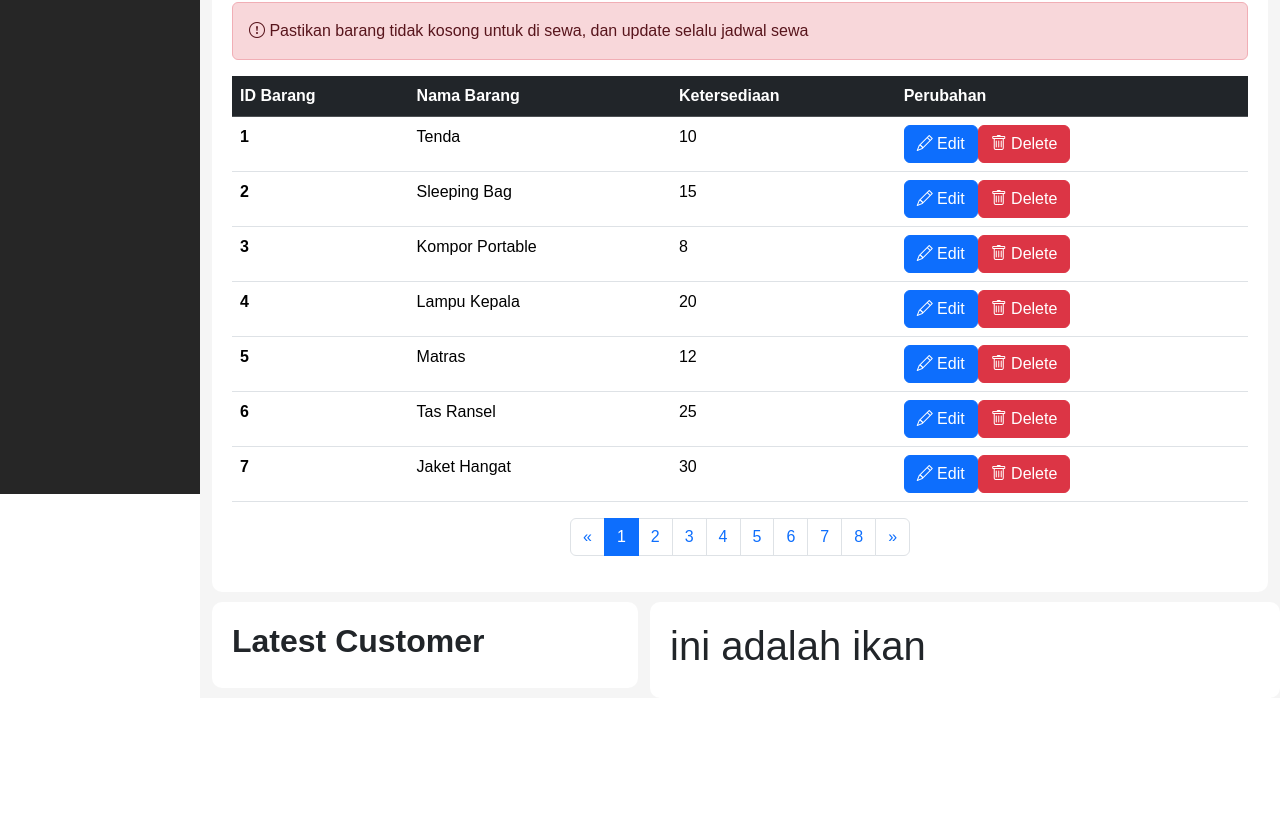
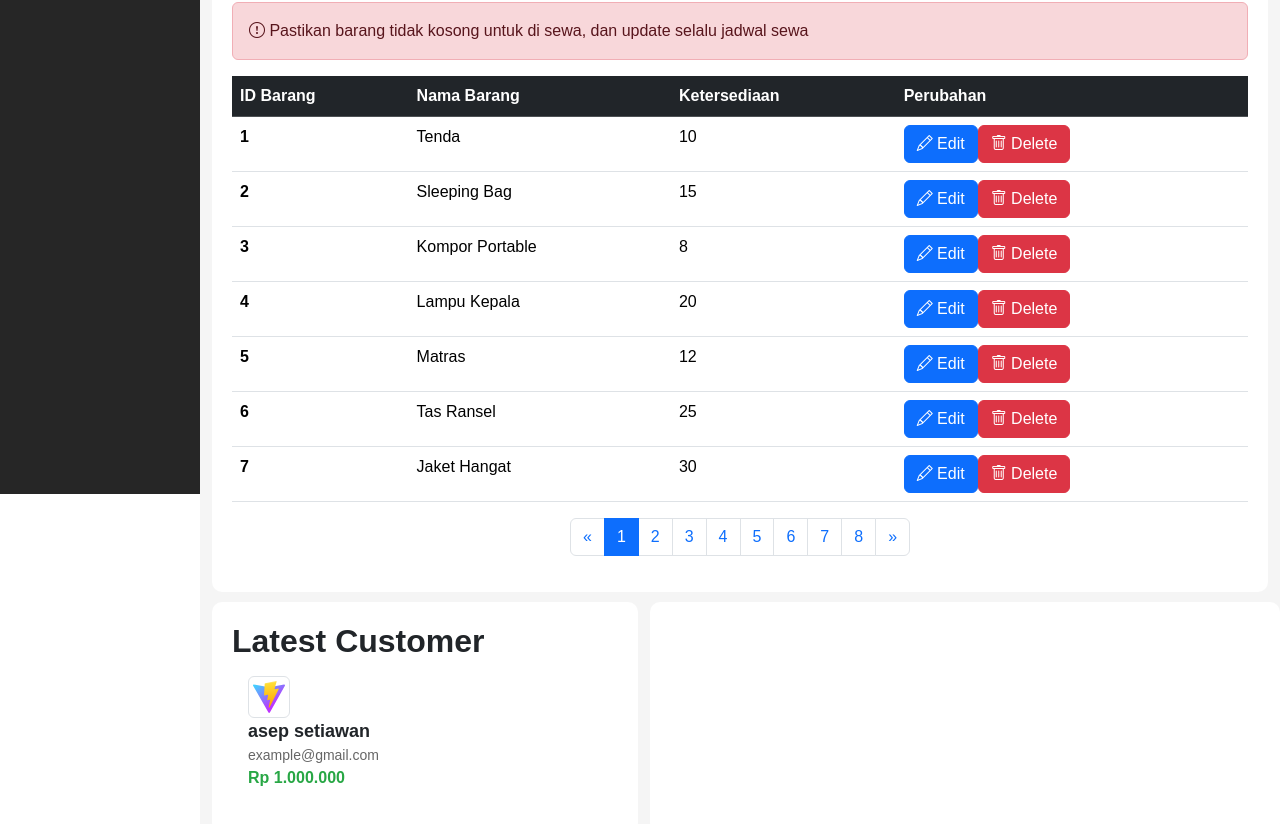
Before and after one commit to keriz21/summit-up-front-end, a Vue app in the folder Frontend/: page /dashboard in a window 1280 px wide. Shown: the part 306-1130 px from the top of the page. Before the commit the page ends 1004 px from the top, so only its background shows below. Built offline with nearby package versions, Linux system fonts and the light colour scheme.

Commit message:
add top product

```diff
--- a/Frontend/public/data/purchase_date.json
+++ b/Frontend/public/data/purchase_date.json
@@ -1,50 +1,18 @@
 [
-    {"name": "John Doe", "purchase_date": "2023-07-01"},
-    {"name": "Jane Smith", "purchase_date": "2023-07-02"},
-    {"name": "Alice Johnson", "purchase_date": "2023-07-03"},
-    {"name": "Bob Brown", "purchase_date": "2023-07-04"},
-    {"name": "Charlie Davis", "purchase_date": "2023-07-05"},
-    {"name": "Diana Evans", "purchase_date": "2023-07-06"},
-    {"name": "Evan Foster", "purchase_date": "2023-07-07"},
-    {"name": "Fiona Garcia", "purchase_date": "2023-07-08"},
-    {"name": "George Harris", "purchase_date": "2023-07-09"},
-    {"name": "Hannah Jones", "purchase_date": "2023-07-10"},
-    {"name": "Ian King", "purchase_date": "2023-07-11"},
-    {"name": "Jessica Lee", "purchase_date": "2023-07-12"},
-    {"name": "Kevin Martinez", "purchase_date": "2023-07-13"},
-    {"name": "Laura Nelson", "purchase_date": "2023-07-14"},
-    {"name": "Michael Owens", "purchase_date": "2023-07-15"},
-    {"name": "Natalie Parker", "purchase_date": "2023-07-16"},
-    {"name": "Oscar Quinn", "purchase_date": "2023-07-17"},
-    {"name": "Paul Roberts", "purchase_date": "2023-07-18"},
-    {"name": "Quinn Sanchez", "purchase_date": "2023-07-19"},
-    {"name": "Rachel Thomas", "purchase_date": "2023-07-20"},
-    {"name": "Sam Underwood", "purchase_date": "2023-07-21"},
-    {"name": "Tina Vargas", "purchase_date": "2023-07-22"},
-    {"name": "Ulysses Walker", "purchase_date": "2023-07-23"},
-    {"name": "Violet Xavier", "purchase_date": "2023-07-24"},
-    {"name": "William Young", "purchase_date": "2023-07-25"},
-    {"name": "Xander Zimmerman", "purchase_date": "2023-07-26"},
-    {"name": "Yasmin Allen", "purchase_date": "2023-07-27"},
-    {"name": "Zachary Bennett", "purchase_date": "2023-07-28"},
-    {"name": "Amber Clark", "purchase_date": "2023-07-29"},
-    {"name": "Brian Davis", "purchase_date": "2023-07-30"},
-    {"name": "Catherine Edwards", "purchase_date": "2023-07-31"},
-    {"name": "David Foster", "purchase_date": "2023-08-01"},
-    {"name": "Eleanor Garcia", "purchase_date": "2023-08-02"},
-    {"name": "Frank Harris", "purchase_date": "2023-08-03"},
-    {"name": "Grace Johnson", "purchase_date": "2023-08-04"},
-    {"name": "Henry King", "purchase_date": "2023-08-05"},
-    {"name": "Isabella Lee", "purchase_date": "2023-08-06"},
-    {"name": "Jack Martinez", "purchase_date": "2023-08-07"},
-    {"name": "Karen Nelson", "purchase_date": "2023-08-08"},
-    {"name": "Leonard Owens", "purchase_date": "2023-08-09"},
-    {"name": "Maria Parker", "purchase_date": "2023-08-10"},
-    {"name": "Nathan Quinn", "purchase_date": "2023-08-11"},
-    {"name": "Olivia Roberts", "purchase_date": "2023-08-12"},
-    {"name": "Peter Sanchez", "purchase_date": "2023-08-13"},
-    {"name": "Quincy Thomas", "purchase_date": "2023-08-14"},
-    {"name": "Rebecca Underwood", "purchase_date": "2023-08-15"},
-    {"name": "Steven Vargas", "purchase_date": "2023-08-16"},
-    {"name": "Teresa Walker", "purchase_date": "2023-08-17"}
+    {"name": "John Doe", "purchase_date": "2023-07-01", "img": "https://example.com/img/john_doe.jpg", "purchase_money": 120000},
+    {"name": "Jane Smith", "purchase_date": "2023-07-02", "img": "https://example.com/img/jane_smith.jpg", "purchase_money": 85750},
+    {"name": "Alice Johnson", "purchase_date": "2023-07-03", "img": "https://example.com/img/alice_johnson.jpg", "purchase_money": 95000},
+    {"name": "Bob Brown", "purchase_date": "2023-07-04", "img": "https://example.com/img/bob_brown.jpg", "purchase_money": 112500},
+    {"name": "Charlie Davis", "purchase_date": "2023-07-05", "img": "https://example.com/img/charlie_davis.jpg", "purchase_money": 150000},
+    {"name": "Diana Evans", "purchase_date": "2023-07-06", "img": "https://example.com/img/diana_evans.jpg", "purchase_money": 75000},
+    {"name": "Evan Foster", "purchase_date": "2023-07-07", "img": "https://example.com/img/evan_foster.jpg", "purchase_money": 60500},
+    {"name": "Fiona Garcia", "purchase_date": "2023-07-08", "img": "https://example.com/img/fiona_garcia.jpg", "purchase_money": 140000},
+    {"name": "George Harris", "purchase_date": "2023-07-09", "img": "https://example.com/img/george_harris.jpg", "purchase_money": 100000},
+    {"name": "Hannah Jones", "purchase_date": "2023-07-10", "img": "https://example.com/img/hannah_jones.jpg", "purchase_money": 90100},
+    {"name": "Ian King", "purchase_date": "2023-07-11", "img": "https://example.com/img/ian_king.jpg", "purchase_money": 105000},
+    {"name": "Jessica Lee", "purchase_date": "2023-07-12", "img": "https://example.com/img/jessica_lee.jpg", "purchase_money": 80800},
+    {"name": "Kevin Martinez", "purchase_date": "2023-07-13", "img": "https://example.com/img/kevin_martinez.jpg", "purchase_money": 136000},
+    {"name": "Laura Nelson", "purchase_date": "2023-07-14", "img": "https://example.com/img/laura_nelson.jpg", "purchase_money": 65900},
+    {"name": "Michael Owens", "purchase_date": "2023-07-15", "img": "https://example.com/img/michael_owens.jpg", "purchase_money": 85200},
+    {"name": "Natalie Parker", "purchase_date": "2023-07-16", "img": "https://example.com/img/natalie_parker.jpg", "purchase_money": 121500}
 ]
--- /dev/null
+++ b/Frontend/public/data/top_product.json
@@ -0,0 +1,17 @@
+[
+    {"product_name": "Summit Climbing Backpack", "sales_count": 150},
+    {"product_name": "Mountain Hiking Boots", "sales_count": 200},
+    {"product_name": "High Altitude Tent", "sales_count": 120},
+    {"product_name": "Climbing Rope 30m", "sales_count": 180},
+    {"product_name": "GPS Navigation Device", "sales_count": 160},
+    {"product_name": "Insulated Sleeping Bag", "sales_count": 75},
+    {"product_name": "Weatherproof Jacket", "sales_count": 130},
+    {"product_name": "Portable Water Filter", "sales_count": 90},
+    {"product_name": "Hiking Poles Set", "sales_count": 85},
+    {"product_name": "Compact First Aid Kit", "sales_count": 110},
+    {"product_name": "Summit Expedition Hat", "sales_count": 140},
+    {"product_name": "Climbing Carabiners Set", "sales_count": 100},
+    {"product_name": "Camping Stove", "sales_count": 95},
+    {"product_name": "Thermal Base Layer", "sales_count": 220},
+    {"product_name": "Headlamp with Batteries", "sales_count": 160}
+]
--- a/Frontend/src/components/dashboard/latest_customer.vue
+++ b/Frontend/src/components/dashboard/latest_customer.vue
@@ -1,6 +1,31 @@
 <template>
     <h2><b>Latest Customer</b></h2>
+    <ul class="list-group list-group-flush">
+        <!-- <li class="list-group-item" v-for="angka in number" :key="number">{{ angka }}</li> -->
+        <li class="list-group-item pembeli-item">
+            <img src="/vite.svg" alt="" class="img-thumbnail">
+            <div class="pembeli-details">
+                <div class="pembeli-name">asep setiawan</div>
+                <div class="pembeli-email">example@gmail.com</div>
+            </div>
 
+            <div class="pembeli-amount">
+                Rp 1.000.000
+            </div>
+        </li>
+
+        <!-- <li class="list-group-item pembeli-item" v-for="data in latestCustomer">
+            <img :src="data.img" alt="" class="img-thumbnail">
+            <div class="pembeli-details">
+                <div class="pembeli-name">{{data.name}}</div>
+                <div class="pembeli-email">example@gmail.com</div>
+            </div>
+
+            <div class="pembeli-amount">
+                Rp {{ formatCurrency(data.purchase_money) }}
+            </div>
+        </li> -->
+    </ul>
 </template>
 
 <script>
@@ -9,7 +34,8 @@ export default {
     name : 'latest_customer',
     data() {
         return {
-            customer_date :[]
+            customer_date :[],
+            number : Array.from({length : 10}, (v,k) => k + 1)
         }
     },
     created(){
@@ -25,8 +51,57 @@ export default {
             .catch(error => {
                 console.error('Error fetching data:', error)
             })
+        },
+        formatCurrency(value) {
+            // Convert number to string
+            const numberString = value.toString();
+            // Insert periods as thousand separators
+            return numberString.replace(/\B(?=(\d{3})+(?!\d))/g, '.');
+        }
+    },
+    computed:{
+        latestCustomer(){
+            const sorted = this.customer_date.sort((a,b) => new Date(b.purchase_date) - new Date(a.purchase_date));
+
+            return sorted.slice(0,5)
         }
     }
 }
 
 </script>
+
+<style>
+
+.pembeli-item {
+    display: flex;
+    align-items: center;
+    margin-bottom: 15px;
+    padding: 10px;;
+}
+
+/* .pembeli-item img {
+    margin-right: 5px;
+    border: none;
+} */
+
+.pembeli-details {
+    flex-grow: 1;
+}
+
+.pembeli-name {
+    font-size: 18px;
+    font-weight: bold;
+}
+
+.pembeli-email {
+    font-size: 14px;
+    color: #666;
+}
+
+.pembeli-amount {
+    font-size: 16px;
+    font-weight: bold;
+    color: #28a745;
+}
+
+</style>
--- /dev/null
+++ b/Frontend/src/components/dashboard/top_product.vue
@@ -0,0 +1,3 @@
+<template>
+    <h2><b>Top Product</b></h2>
+</template>
--- a/Frontend/src/views/Dashboard.vue
+++ b/Frontend/src/views/Dashboard.vue
@@ -31,7 +31,7 @@
           </div>
 
           <div class="col-7 bg-custom-2">
-            <h1>ini adalah ikan</h1>
+            <!-- <top_product></top_product> -->
           </div>
         </div>
       </div>
@@ -46,6 +46,8 @@ import navbar_custom from '../components/navbar.vue'
 import infobox from '../components/infobox.vue';
 import form_barang from '../components/dashboard/form_barang.vue';
 import latest_customer from '../components/dashboard/latest_customer.vue';
+import top_product from '../components/dashboard/top_product.vue';
+import Top_product from '../components/dashboard/top_product.vue';
 
 export default {
   name: 'Dashboard',
@@ -54,7 +56,8 @@ export default {
     navbar_custom,
     infobox,
     form_barang,
-    latest_customer
+    latest_customer,
+    top_product
   }
 };
 </script>
```
